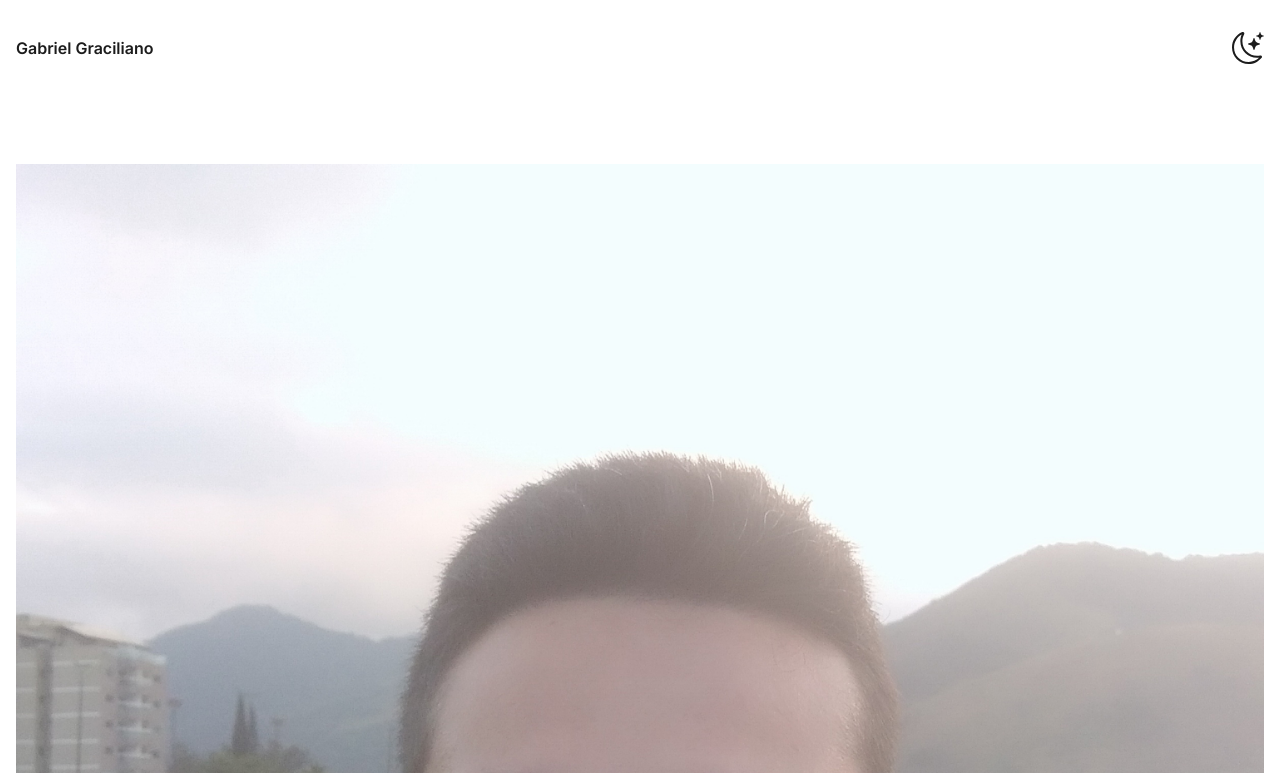
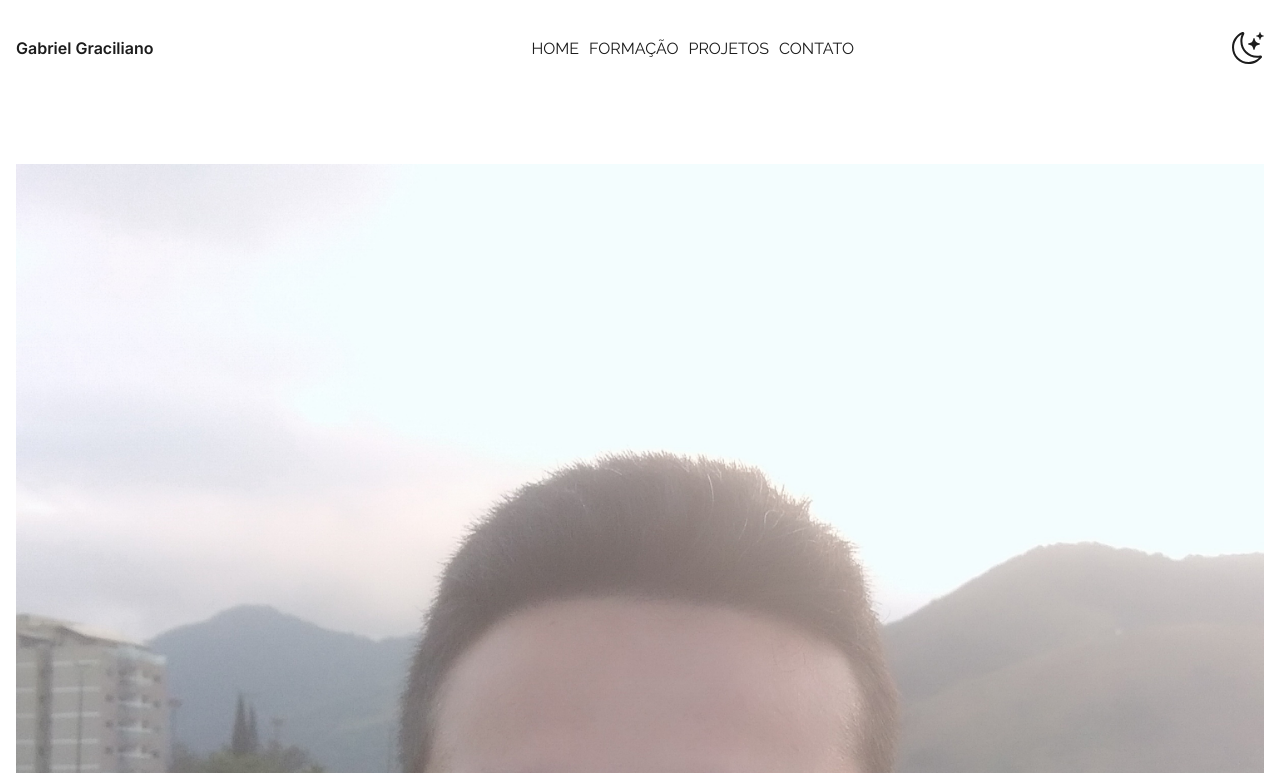
Before and after one commit to GracilianoOG/dio-portfolio, a React (Vite) app: page / in a window 1280 px wide. Shown: the top 773 px of the page. Built offline with nearby package versions, Linux system fonts and the light colour scheme.

Commit message:
Add navigation menu for bigger screens

```diff
--- a/src/components/Header.jsx
+++ b/src/components/Header.jsx
@@ -17,10 +17,45 @@ const TitleStyled = styled.h1`
   text-transform: capitalize;
 `;
 
+const NavStyled = styled.nav`
+  display: none;
+
+  @media screen and (min-width: 48rem) {
+    display: initial;
+  }
+`;
+
+const ListStyled = styled.ul`
+  display: flex;
+  list-style: none;
+  text-transform: uppercase;
+`;
+
+const LinkStyled = styled.a`
+  color: var(--color-primary);
+  padding: 0.313rem;
+`;
+
 function Header() {
   return (
     <HeaderStyled>
       <TitleStyled>Gabriel graciliano</TitleStyled>
+      <NavStyled>
+        <ListStyled>
+          <li>
+            <LinkStyled href="#">Home</LinkStyled>
+          </li>
+          <li>
+            <LinkStyled href="#">Formação</LinkStyled>
+          </li>
+          <li>
+            <LinkStyled href="#">Projetos</LinkStyled>
+          </li>
+          <li>
+            <LinkStyled href="#">Contato</LinkStyled>
+          </li>
+        </ListStyled>
+      </NavStyled>
       <IconButton icon={btnIcon} />
     </HeaderStyled>
   );
```
